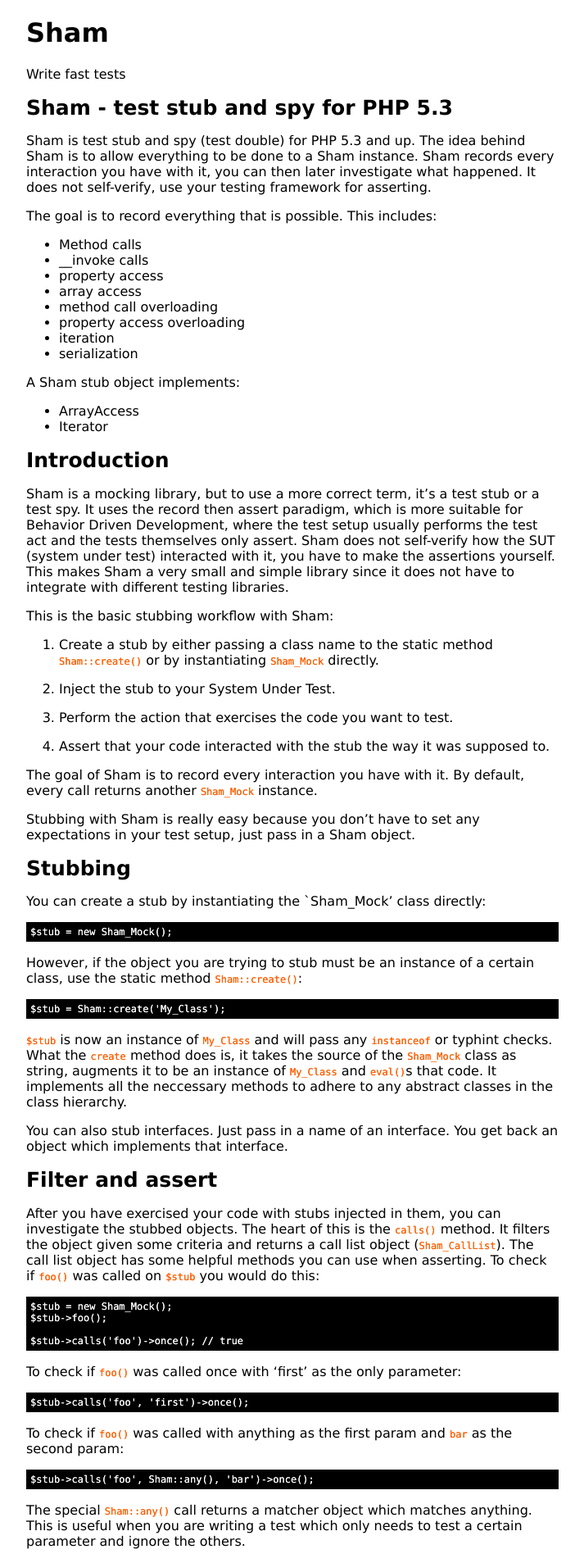
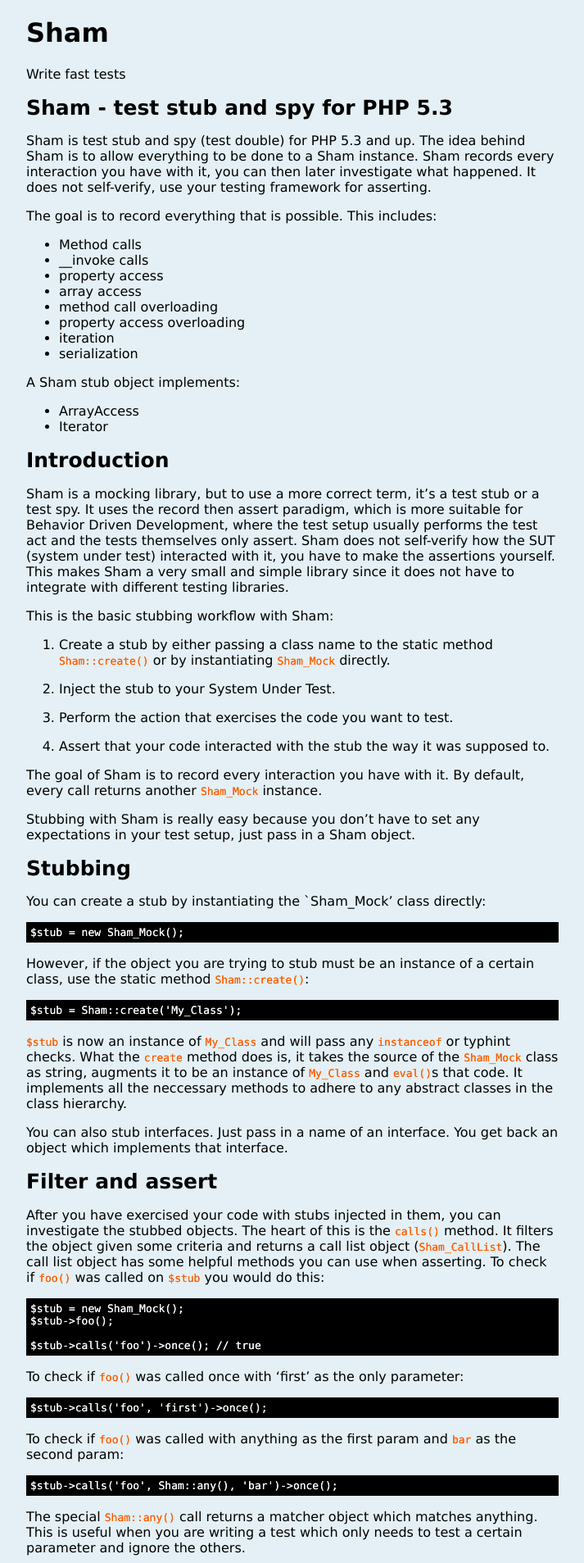
Before and after one commit to anttih/Sham, a Jekyll site: the page built from index.md, in a window 1280 px wide. Shown: the top 1907 px of the page at 82% size, without its empty margins (283-996 px from the left). Built offline with Jekyll 4.4.1, drawn with Linux system fonts in a browser that asks for light colours; Markdown is read by kramdown in place of the engine named in the settings.

Commit message:
New bg color and font size change

```diff
--- a/css/main.css
+++ b/css/main.css
@@ -1,7 +1,7 @@
 
 body {
     font-family: Verdana, serif;
-    background-color: #fff;
+    background-color: #E4F0F5;
 }
 
 #page {
@@ -10,8 +10,8 @@ body {
 }
 
 pre, code {
-    font-family: Menlo, monaco, serif;
-    font-size: 12px;
+    font-family: monaco, serif;
+    font-size: 13px;
 }
 
 code {
```
